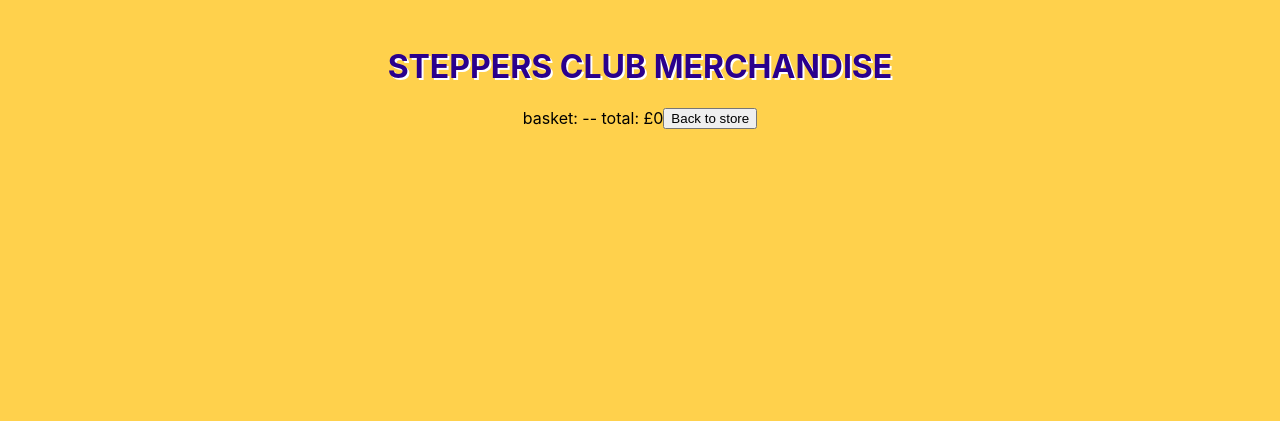
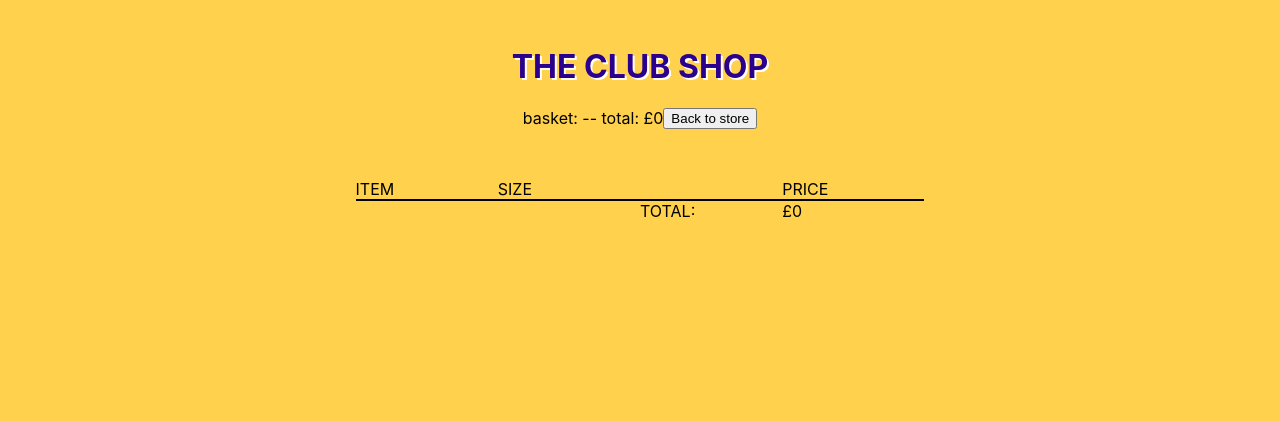
Before and after one commit to Newmsy/SteppersClub, a React (Create React App) app: page /shop in a window 1280 px wide. Both pictures are taken after a click on the button "Basket". Shown: the part 228-649 px from the top of the page. Built offline with nearby package versions, Linux system fonts and the light colour scheme; the HTML template or start-up script is replaced by a standard one.

Commit message:
shop basket updates remove item

```diff
--- a/src/Pages/Shop/index.js
+++ b/src/Pages/Shop/index.js
@@ -46,15 +46,37 @@ const useStyles = makeStyles((theme) => ({
         zIndex: 0,
         transition: '1s',
         position: 'relative'
+    },
+    viewBasketGrid: {
+        height: 110,
+        justifyContent: 'center',
+    },
+    viewBasketItemImage: {
+        height: 100
+    },
+    viewBasketWrapper: {
+        justifyContent: 'center',
+        marginTop: 50
+    },
+    basketBreakLine: {
+        width: '100%',
+        height: 2,
+        backgroundColor:'black',
+    },
+    viewBasketTitlesGrid: {
+
+    },
+    viewBasketTotalGrid: {
+        marginBottom: 150
     }
 }));
 
 export function Shop() {
 
-    const item1 = {cost: 12, id: "steppersTee1", desc: "plain white steppers tee"}
-    const item2 = {cost: 13, id: "steppersTee2", desc: "plain blue steppers tee"}
-    const item3 = {cost: 14, id: "steppersTee3", desc: "plain black steppers tee"}
-    const item4 = {cost: 15, id: "steppersTee4", desc: "plain green steppers tee"}
+    const item1 = {cost: 12, id: "steppersTee1", desc: "plain white steppers tee", imageFrontURL: '/Assets/Images/PlaceholderShopImageFront.jpg', imageBackURL: '/Assets/Images/PlaceholderShopImageBack.jpg'}
+    const item2 = {cost: 13, id: "steppersTee2", desc: "plain blue steppers tee", imageFrontURL: '/Assets/Images/PlaceholderShopImageFront.jpg', imageBackURL: '/Assets/Images/PlaceholderShopImageBack.jpg'}
+    const item3 = {cost: 14, id: "steppersTee3", desc: "plain black steppers tee", imageFrontURL: '/Assets/Images/PlaceholderShopImageFront.jpg', imageBackURL: '/Assets/Images/PlaceholderShopImageBack.jpg'}
+    const item4 = {cost: 15, id: "steppersTee4", desc: "plain green steppers tee", imageFrontURL: '/Assets/Images/PlaceholderShopImageFront.jpg', imageBackURL: '/Assets/Images/PlaceholderShopImageBack.jpg'}
 
 
 
@@ -68,7 +90,6 @@ export function Shop() {
     const [shopItem4Size, setShopItem4Size] = useState('')
 
     function handleAddToBasket(item, cost){
-        setTotal(total+cost)
         var currentBasket = basket
         switch(item) {
             case 1:
@@ -84,16 +105,47 @@ export function Shop() {
                 currentBasket.push([item.toString()+shopItem4Size])
                 break;
             default:
-              // code block
+                return
         }
+        setTotal(total+cost)
         setBasket(currentBasket.concat())
     }
 
-    var basketItemsGrid = basket.map((IDSize) =>
-        <Grid item xs={12}>
-            {IDSize}
+    function getShopItemInfo(itemID) {
+        switch(itemID) {
+            case '1':
+                return item1
+            case '2':
+                return item2
+            case '3':
+                return item3
+            case '4':
+                return item4
+            default:
+                return
+        }
+
+    }
+
+    function RemoveItem(index, cost) {
+        var currentBasket = basket
+        currentBasket.splice(index, 1)
+        setBasket(currentBasket)
+        setTotal(total-cost)
+    }
+
+    var basketItemsGrid = basket.map((IDSize, i) =>
+        <Grid item container xs={8} className={styles.viewBasketGrid}>
+            <Grid item xs={3}>{getShopItemInfo(IDSize.toString().charAt(0)).desc}</Grid>
+            <Grid item xs={3}>{IDSize.toString().substring(1)}</Grid>
+            <Grid item xs={3}><img src={getShopItemInfo(IDSize.toString().charAt(0)).imageFrontURL} className={styles.viewBasketItemImage} alt="Shop Item"/></Grid>
+            <Grid item xs={1}>£{getShopItemInfo(IDSize.toString().charAt(0)).cost}</Grid>
+            <Grid item xs={2}><button onClick={()=>RemoveItem(i,getShopItemInfo(IDSize.toString().charAt(0)).cost)}>REMOVE</button></Grid>
+            <Grid item xs={12} className={styles.basketBreakLine}></Grid>
         </Grid>
     )
+
+
 
 
     return (
@@ -101,15 +153,28 @@ export function Shop() {
             <LogoMain/>
             <Grid item container xs={12} className={styles.gridItemWrapper}>
                 <Grid item xs={12} className={styles.shopComingSoonWrapper}>
-                    <h1 className={styles.shopComingSoonText}>STEPPERS CLUB MERCHANDISE</h1>
+                    <h1 className={styles.shopComingSoonText}>THE CLUB SHOP</h1>
                 </Grid>
             </Grid>
             basket: {basket} --
             total: £{total}
             {isViewingBasket && <button onClick={() => setIsViewingBasket(!isViewingBasket)}>Back to store</button>}
             {isViewingBasket &&
-                <Grid item container xs={12}>
+                <Grid item container xs={12} className={styles.viewBasketWrapper}>
+                    <Grid item container xs={8} className={styles.viewBasketTitlesGrid}>
+                        <Grid item xs={3}>ITEM</Grid>
+                        <Grid item xs={3}>SIZE</Grid>
+                        <Grid item xs={3}></Grid>
+                        <Grid item xs={1}>PRICE</Grid>
+                        <Grid item xs={12} className={styles.basketBreakLine}></Grid>
+                    </Grid>
                     {basketItemsGrid}
+                    <Grid item container xs={8} className={styles.viewBasketTotalGrid}>
+                        <Grid item xs={3}></Grid>
+                        <Grid item xs={3}></Grid>
+                        <Grid item xs={3}>TOTAL: </Grid>
+                        <Grid item xs={1}>£{total}</Grid>
+                    </Grid>
                 </Grid>
             }
             {!isViewingBasket && <button onClick={() => setIsViewingBasket(!isViewingBasket)}>Basket</button>}
@@ -122,14 +187,14 @@ export function Shop() {
                         placeholder_item_1 £{item1.cost}
                         <div className={styles.shopAddToBasketButtons}>
                             <select name="size" id="size" onChange={(e) => setShopItem1Size(e.target.value)}>
-                                <option value="" disabled selected>Size</option>
-                                <option value="XL">XL</option>
-                                <option value="L">L</option>
-                                <option value="M">M</option>
-                                <option value="S">S</option>
-                                <option value="XS">XS</option>
+                                <option value="" disabled selected={shopItem1Size===''}>Size</option>
+                                <option value="XL" selected={shopItem1Size==='XL'}>XL</option>
+                                <option value="L" selected={shopItem1Size==='L'}>L</option>
+                                <option value="M" selected={shopItem1Size==='M'}>M</option>
+                                <option value="S" selected={shopItem1Size==='S'}>S</option>
+                                <option value="XS" selected={shopItem1Size==='XS'}>XS</option>
                             </select>
-                            <button type="submit" onClick={() => handleAddToBasket(1,item1.cost)}>Add to basket</button>
+                            <button type="submit" onClick={() => handleAddToBasket(1,item1.cost)} disabled={shopItem1Size===''}>Add to basket</button>
                         </div>
                     </Grid>
                     <Grid item xs={12} sm={6} md={4}>
@@ -139,14 +204,14 @@ export function Shop() {
                         placeholder_item_2 £{item2.cost}
                         <div className={styles.shopAddToBasketButtons}>
                             <select name="size" id="size" onChange={(e) => setShopItem2Size(e.target.value)}>
-                                <option value="" disabled selected>Size</option>
-                                <option value="XL">XL</option>
-                                <option value="L">L</option>
-                                <option value="M">M</option>
-                                <option value="S">S</option>
-                                <option value="XS">XS</option>
+                            <option value="" disabled selected={shopItem2Size===''}>Size</option>
+                                <option value="XL" selected={shopItem2Size==='XL'}>XL</option>
+                                <option value="L" selected={shopItem2Size==='L'}>L</option>
+                                <option value="M" selected={shopItem2Size==='M'}>M</option>
+                                <option value="S" selected={shopItem2Size==='S'}>S</option>
+                                <option value="XS" selected={shopItem2Size==='XS'}>XS</option>
                             </select>
-                            <button type="submit" onClick={() => handleAddToBasket(2,item2.cost)}>Add to basket</button>
+                            <button type="submit" onClick={() => handleAddToBasket(2,item2.cost)} disabled={shopItem2Size===''}>Add to basket</button>
                         </div>
                     </Grid>
                     <Grid item xs={12} sm={6} md={4}>
@@ -156,14 +221,14 @@ export function Shop() {
                         placeholder_item_3 £{item3.cost}
                         <div className={styles.shopAddToBasketButtons}>
                             <select name="size" id="size" onChange={(e) => setShopItem3Size(e.target.value)}>
-                                <option value="" disabled selected>Size</option>
-                                <option value="XL">XL</option>
-                                <option value="L">L</option>
-                                <option value="M">M</option>
-                                <option value="S">S</option>
-                                <option value="XS">XS</option>
+                            <option value="" disabled selected={shopItem3Size===''}>Size</option>
+                                <option value="XL" selected={shopItem3Size==='XL'}>XL</option>
+                                <option value="L" selected={shopItem3Size==='L'}>L</option>
+                                <option value="M" selected={shopItem3Size==='M'}>M</option>
+                                <option value="S" selected={shopItem3Size==='S'}>S</option>
+                                <option value="XS" selected={shopItem3Size==='XS'}>XS</option>
                             </select>
-                            <button type="submit" onClick={() => handleAddToBasket(3,item3.cost)}>Add to basket</button>
+                            <button type="submit" onClick={() => handleAddToBasket(3,item3.cost)} disabled={shopItem3Size===''}>Add to basket</button>
                         </div>
                     </Grid>
                     <Grid item xs={12} sm={6} md={4}>
@@ -173,14 +238,14 @@ export function Shop() {
                         placeholder_item_4 £{item4.cost}
                         <div className={styles.shopAddToBasketButtons}>
                             <select name="size" id="size" onChange={(e) => setShopItem4Size(e.target.value)}>
-                                <option value="" disabled selected>Size</option>
-                                <option value="XL">XL</option>
-                                <option value="L">L</option>
-                                <option value="M">M</option>
-                                <option value="S">S</option>
-                                <option value="XS">XS</option>
+                            <option value="" disabled selected={shopItem4Size===''}>Size</option>
+                                <option value="XL" selected={shopItem4Size==='XL'}>XL</option>
+                                <option value="L" selected={shopItem4Size==='L'}>L</option>
+                                <option value="M" selected={shopItem4Size==='M'}>M</option>
+                                <option value="S" selected={shopItem4Size==='S'}>S</option>
+                                <option value="XS" selected={shopItem4Size==='XS'}>XS</option>
                             </select>
-                            <button type="submit" onClick={() => handleAddToBasket(4,item4.cost)}>Add to basket</button>
+                            <button type="submit" onClick={() => handleAddToBasket(4,item4.cost)} disabled={shopItem4Size===''}>Add to basket</button>
                         </div>
                     </Grid>
                 </Grid>
```
